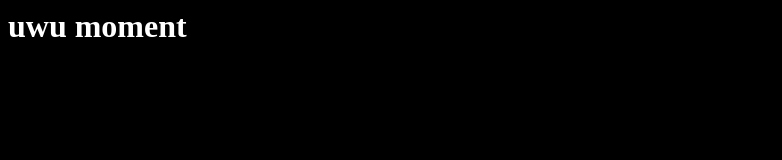
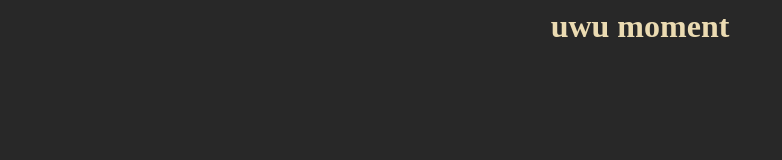
Before and after one commit to Eliiia/site, a website: page www/index.html in a window 1280 px wide. Shown: the whole page, without its empty margins (0-782 px from the left). Drawn offline with Linux system fonts and the light colour scheme.

Commit message:
New theming

```diff
--- a/www/index.html
+++ b/www/index.html
@@ -1,7 +1,9 @@
-<head>
-    <link rel="stylesheet" href="styles.css">
-</head>
+<html>
+    <head>
+        <link rel="stylesheet" href="styles.css">
+    </head>
 
-<body>
-    <h1>uwu moment</h1>
-</body>
+    <body>
+        <center><h1>uwu moment</h1></center>
+    </body>
+</html>
--- a/www/styles.css
+++ b/www/styles.css
@@ -1,4 +1,4 @@
 body {
-    background-color: black;
-    color: white;
+    background-color: #282828;
+    color: #ebdbb2;
 }
```
